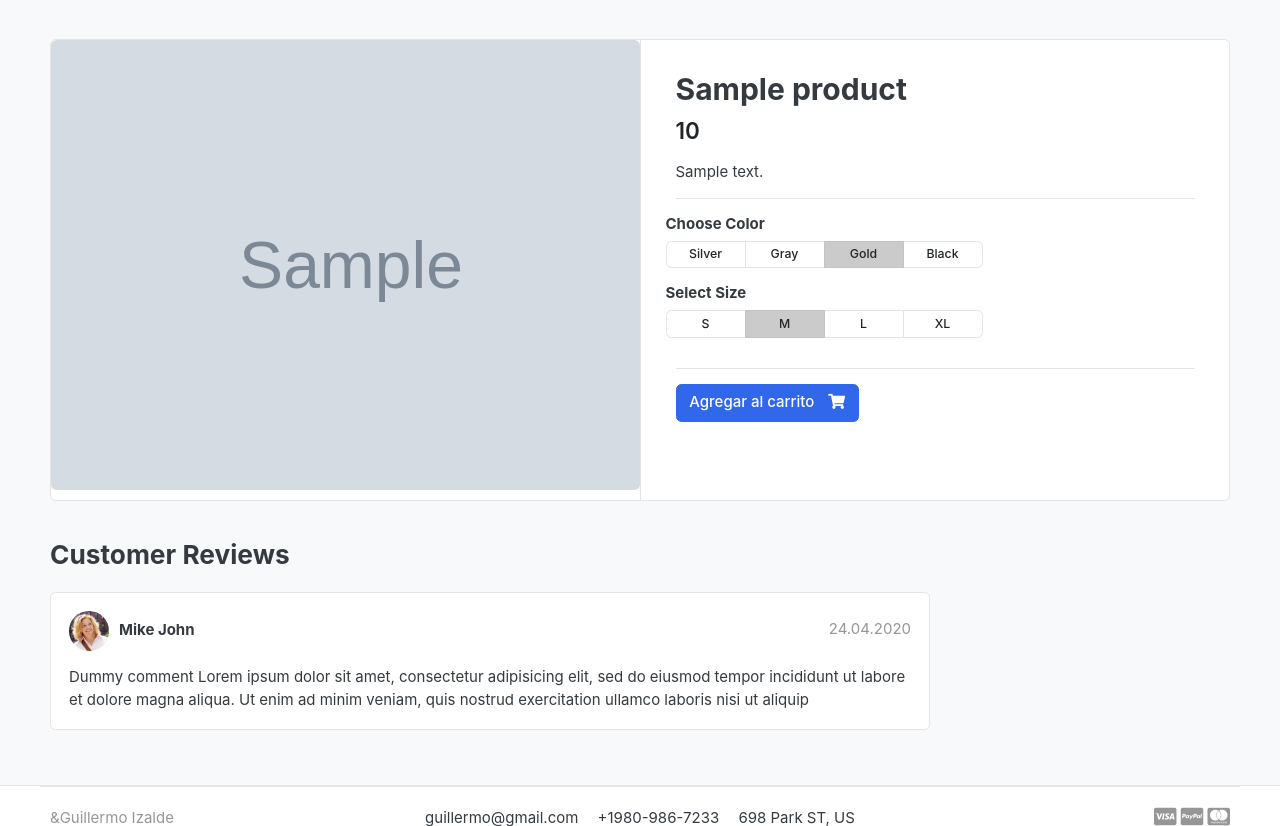
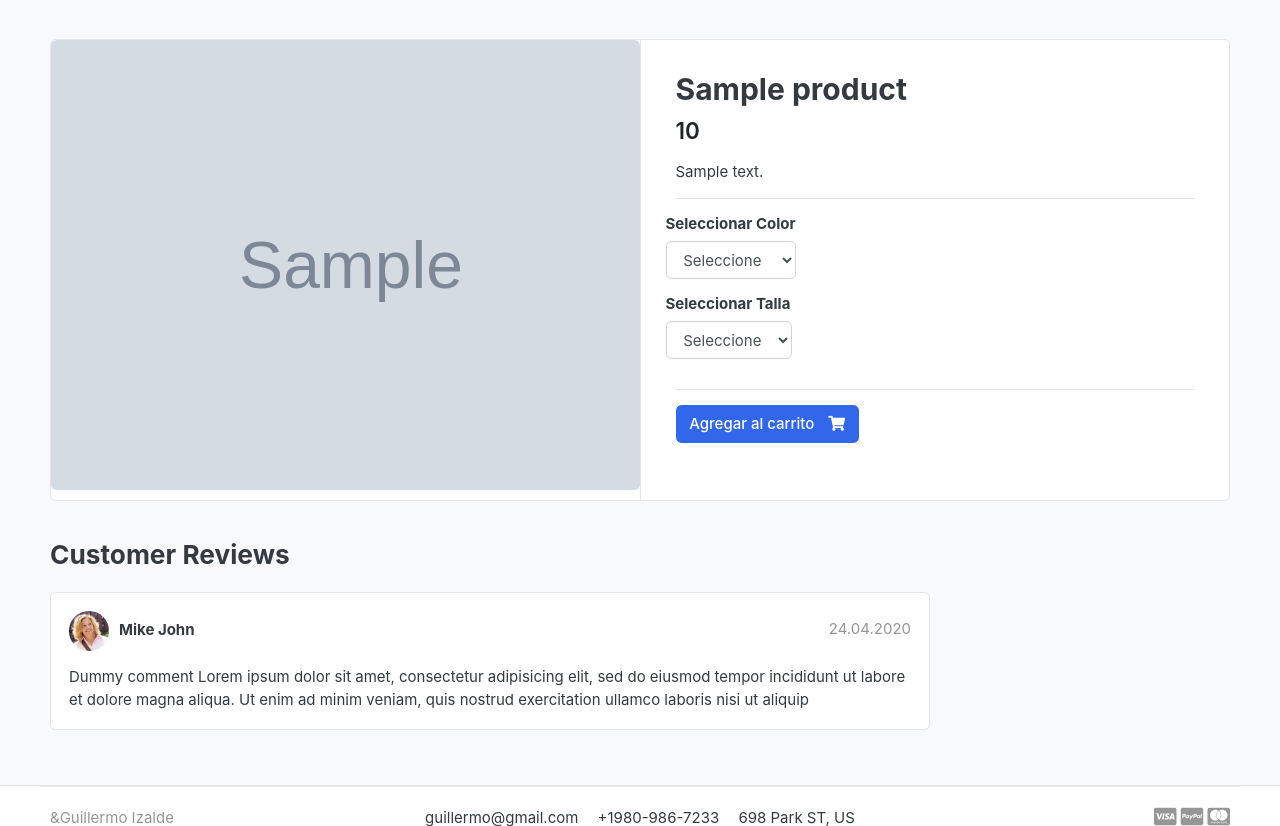
Before and after one commit to Guillermoizalde/ecommerce-django, a Django app: a page that uses templates/store/product_detail.html in a window 1280 px wide. Shown: the part 119-945 px from the top of the page. Run offline with Django 5.2, Linux system fonts and the light colour scheme; tables that the repository leaves empty hold one stand-in row (values such as "Sample post"); grey boxes marked "Sample" are stand-in pictures; some web fonts are replaced.

Commit message:
Trabajando variaciones

```diff
--- a/carts/models.py
+++ b/carts/models.py
@@ -1,5 +1,5 @@
 from django.db import models
-from store.models import Product
+from store.models import Product, Variation
 
 # Create your models here.
 class Cart(models.Model):
@@ -11,6 +11,7 @@ class Cart(models.Model):
 
 class CartItem (models.Model):
     product = models.ForeignKey(Product, on_delete=models.CASCADE)
+    variations = models.ManyToManyField(Variation, blank=True)
     cart = models.ForeignKey(Cart, on_delete=models.CASCADE)
     quantity = models.IntegerField()
     is_active = models.BooleanField(default=True)
--- a/carts/urls.py
+++ b/carts/urls.py
@@ -4,6 +4,6 @@ from . import views
 urlpatterns = [
     path('', views.cart, name='cart'),
     path('add_cart/<int:product_id>/', views.add_cart, name='add_cart'),
-    path('remove_cart/<int:product_id>/', views.remove_cart, name='remove_cart'),
-    path('remove_cart_item/<int:product_id>/', views.remove_cart_item, name='remove_cart_item'),
+    path('remove_cart/<int:product_id>/<int:cart_item_id>/', views.remove_cart, name='remove_cart'),
+    path('remove_cart_item/<int:product_id>/<int:cart_item_id>/', views.remove_cart_item, name='remove_cart_item'),
 ]
--- a/carts/views.py
+++ b/carts/views.py
@@ -1,5 +1,5 @@
 from django.shortcuts import render, redirect, get_object_or_404
-from store.models import Product
+from store.models import Product, Variation
 from .models import Cart, CartItem
 from django.core.exceptions import ObjectDoesNotExist
 
@@ -13,6 +13,20 @@ def _cart_id(request):
 
 def add_cart(request, product_id):
     product = Product.objects.get(id=product_id)
+    product_variation = []
+
+    if request.method == 'POST':
+        for item in request.POST:
+            key = item
+            value = request.POST[key]
+
+            try:
+                variation = Variation.objects.get(product=product, variation_category__iexact=key, variation_value__iexact=value)
+                product_variation.append(variation)
+            except:
+                pass
+
+
     try:
         cart = Cart.objects.get(cart_id=_cart_id(request))
     except Cart.DoesNotExist:
@@ -21,40 +35,80 @@ def add_cart(request, product_id):
         )
     cart.save()
 
-    try:
-        cart_item = CartItem.objects.get(product=product, cart=cart)
-        cart_item.quantity += 1
-        cart_item.save()
-    except CartItem.DoesNotExist:
+
+    is_cart_item_exists = CartItem.objects.filter(product=product, cart=cart).exists()
+
+    if is_cart_item_exists:
+        cart_item = CartItem.objects.filter(product=product, cart=cart)
+
+        ex_var_list = []
+        id = []
+        for item in cart_item:
+            existing_variation = item.variations.all()
+            ex_var_list.append(list(existing_variation))
+            id.append(item.id)
+
+        if product_variation in ex_var_list:
+            index = ex_var_list.index(product_variation)
+            item_id = id[index]
+            item = CartItem.objects.get(product=product, id=item_id)
+            item.quantity += 1
+            item.save()
+
+        else:
+            item = CartItem.objects.create(
+                product = product,
+                quantity = 1,
+                cart = cart,
+            )
+
+            if len(product_variation) > 0:
+                item.variations.clear()
+                item.variations.add(*product_variation)
+            item.save()
+
+
+    else:
         cart_item = CartItem.objects.create(
             product = product,
             quantity = 1,
             cart = cart,
         )
+        if len(product_variation) > 0:
+            cart_item.variations.clear()
+            cart_item.variations.add(*product_variation)
+
         cart_item.save()
     return redirect('cart')
 
-def remove_cart(request, product_id):
+def remove_cart(request, product_id, cart_item_id):
     cart = Cart.objects.get(cart_id=_cart_id(request))
     product = get_object_or_404(Product, id=product_id)
-    cart_item = CartItem.objects.get(product=product, cart=cart)
 
-    if cart_item.quantity >1:
-        cart_item.quantity -=1
-        cart_item.save()
-    else:
-        cart_item.delete()
+    try:
+        cart_item = CartItem.objects.get(product=product, cart=cart, id=cart_item_id)
+
+        if cart_item.quantity >1:
+            cart_item.quantity -=1
+            cart_item.save()
+        else:
+            cart_item.delete()
+    except:
+        pass
+
     return redirect('cart')
 
-def remove_cart_item(request, product_id):
+def remove_cart_item(request, product_id, cart_item_id):
     cart = Cart.objects.get(cart_id=_cart_id(request))
     product = get_object_or_404(Product, id=product_id)
-    cart_item = CartItem.objects.get(product=product, cart=cart)
+    cart_item = CartItem.objects.get(product=product, cart=cart, id=cart_item_id)
     cart_item.delete()
     return redirect ('cart')
 
 
 def cart(request, total=0, quantity=0, cart_items=None):
+    tax = 0
+    grand_total = 0
     try:
         cart = Cart.objects.get(cart_id=_cart_id(request))
         cart_items = CartItem.objects.filter(cart=cart, is_active=True)
--- a/store/models.py
+++ b/store/models.py
@@ -20,3 +20,29 @@ class Product(models.Model):
 
     def __str__(self):
         return self.product_name
+
+
+class VariationManager(models.Manager):
+    def colors(self):
+        return super(VariationManager, self).filter(variation_category='color', is_active=True)
+
+    def tallas(self):
+        return super(VariationManager, self).filter(variation_category='talla', is_active=True)
+
+variation_category_choice = (
+    ('color', 'color'),
+    ('talla', 'talla'),
+
+)
+
+class Variation(models.Model):
+    product = models.ForeignKey(Product, on_delete=models.CASCADE)
+    variation_category = models.CharField(max_length=100, choices=variation_category_choice)
+    variation_value = models.CharField(max_length=100)
+    is_active = models.BooleanField(default=True)
+    created_date = models.DateTimeField(auto_now=True)
+
+    objects = VariationManager()
+
+    def __str__(self):
+        return self.variation_category + ':' + self.variation_value
--- a/templates/store/product_detail.html
+++ b/templates/store/product_detail.html
@@ -17,6 +17,12 @@
     </article> <!-- gallery-wrap .end// -->
             </aside>
             <main class="col-md-6 border-left">
+
+
+
+    <form action="{% url 'add_cart' single_product.id %}" method="POST">
+        {% csrf_token %}
+
     <article class="content-body">
 
     <h2 class="title">{{ single_product.product_name }}</h2>
@@ -31,40 +37,33 @@
     <hr>
         <div class="row">
             <div class="item-option-select">
-                <h6>Choose Color</h6>
-                <div class="btn-group btn-group-sm btn-group-toggle" data-toggle="buttons">
-                  <label class="btn btn-light">
-                    <input type="radio" name="radio_color"> Silver
-                  </label>
-                  <label class="btn btn-light">
-                    <input type="radio" name="radio_color" > Gray
-                  </label>
-                  <label class="btn btn-light active">
-                    <input type="radio" name="radio_color checked"> Gold
-                  </label>
-                  <label class="btn btn-light">
-                    <input type="radio" name="radio_color"> Black
-                  </label>
-                </div>
+                <h6>Seleccionar Color</h6>
+                <select class="form-control" name="color" required>
+
+                <option value="" disabled selected>Seleccione</option>
+                {%for i in single_product.variation_set.colors%}
+
+                  <option value="{{i.variation_value | lower}}">{{i.variation_value | capfirst}}</option>
+
+                {%endfor%}
+
+                </select>
+
             </div>
         </div> <!-- row.// -->
         <div class="row">
             <div class="item-option-select">
-                <h6>Select Size</h6>
-                <div class="btn-group btn-group-sm btn-group-toggle" data-toggle="buttons">
-                  <label class="btn btn-light">
-                    <input type="radio" name="radio_color"> S
-                  </label>
-                  <label class="btn btn-light active">
-                    <input type="radio" name="radio_color" checked> M
-                  </label>
-                  <label class="btn btn-light">
-                    <input type="radio" name="radio_color"> L
-                  </label>
-                  <label class="btn btn-light">
-                    <input type="radio" name="radio_color"> XL
-                  </label>
-                </div>
+                <h6>Seleccionar Talla</h6>
+                <select class="form-control" name="talla" required>
+
+                <option value="" disabled selected>Seleccione</option>
+                {%for i in single_product.variation_set.tallas%}
+
+                  <option value="{{i.variation_value | lower}}">{{i.variation_value | capfirst}}</option>
+
+                {%endfor%}
+
+                </select>
             </div>
         </div> <!-- row.// -->
         <hr>
@@ -73,17 +72,15 @@
           <h3> Producto fuera de Stock </h3>
         {% else %}
 
-          {%if in_cart %}
-           <a href="#" class="btn  btn-success"> <span class="text">Producto agregado al carrito</span> <i class="fas fa-check"></i>  </a>
-          <a href="{% url 'cart'%}" class="btn  btn-outline-primary"> <span class="text">Ver carrito</span> <i class="fas fa-eye"></i>  </a>
-          {%else%}
+        <button type="submit" class="btn  btn-primary"> <span class="text">Agregar al carrito</span> <i class="fas fa-shopping-cart"></i>  </button>
 
-        <a href="{% url 'add_cart' single_product.id %}" class="btn  btn-primary"> <span class="text">Agregar al carrito</span> <i class="fas fa-shopping-cart"></i>  </a>
-          {%endif%}
 
         {% endif %}
 
       </article> <!-- product-info-aside .// -->
+
+      </form>
+
             </main> <!-- col.// -->
         </div> <!-- row.// -->
     </div> <!-- card.// -->
```
Also changed, not shown: carts/admin.py (+9 -2 lines), store/admin.py (+7 -1 lines), templates/store/cart.html (+19 -4 lines), accounts/migrations/0001_initial.py, carts/migrations/0001_initial.py, category/migrations/0001_initial.py, store/migrations/0001_initial.py.
